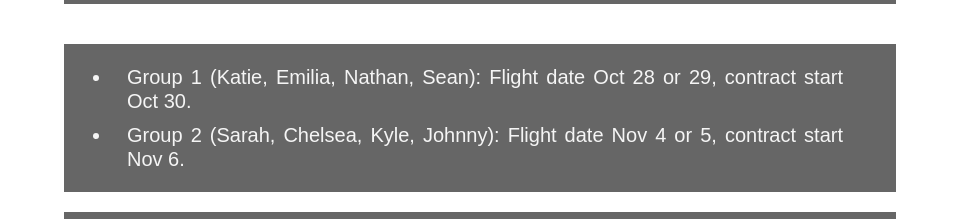
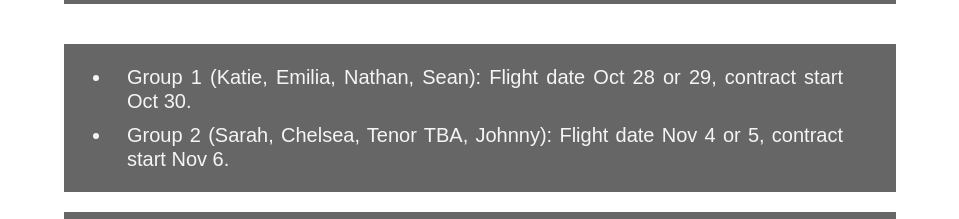
Before and after one commit to Bones81/hkdl_2023, a React (Create React App) app: page / in a window 1280 px wide. Shown: the part 5042-5261 px from the top of the page, without its empty margins (160-1119 px from the left). Built offline with nearby package versions, Linux system fonts and the light colour scheme.

Commit message:
remove Kyle references

```diff
--- a/src/components/flying/flying.js
+++ b/src/components/flying/flying.js
@@ -9,7 +9,7 @@ const Flying = () => {
         <p>Because HK Disney has indicated the two groups will have different contract start dates, and because our flights are usually 1-2 days before the contract start date, the following scenario is likely:</p>
         <ul>
             <li>Group 1 (Katie, Emilia, Nathan, Sean): Flight date Oct 28 or 29, contract start Oct 30.</li>
-            <li>Group 2 (Sarah, Chelsea, Kyle, Johnny): Flight date Nov 4 or 5, contract start Nov 6.</li>
+            <li>Group 2 (Sarah, Chelsea, Tenor TBA, Johnny): Flight date Nov 4 or 5, contract start Nov 6.</li>
         </ul>
         <p>During the pandemic contracts, they were careful to connect all of us to the same Hong Kong flight, even though we come from all over the US. However, now that pandemic precautions are ended, I suspect they'll go back to the old system, where they would just have the group arrive to Hong Kong within a couple hours of each other and have Irene or someone from HR greet us in the airport arrivals hall, give us a welcome packet, and then set us up with taxis to HPRC. They would often time our arrival with additional expat face characters also starting their contracts. They'll let us know the plan, but it may not be until the week we are scheduled to depart.</p>
         <h3>Change your seat!</h3>
--- a/src/components/performance/performance.js
+++ b/src/components/performance/performance.js
@@ -155,7 +155,7 @@ const Performance = () => {
             And the other is:
             <li>S: Sarah</li>
             <li>A: Chelsea</li>
-            <li>T: Kyle</li>
+            <li>T: TBA</li>
             <li>B: Johnny</li>
           </ul>
         </p>
```
